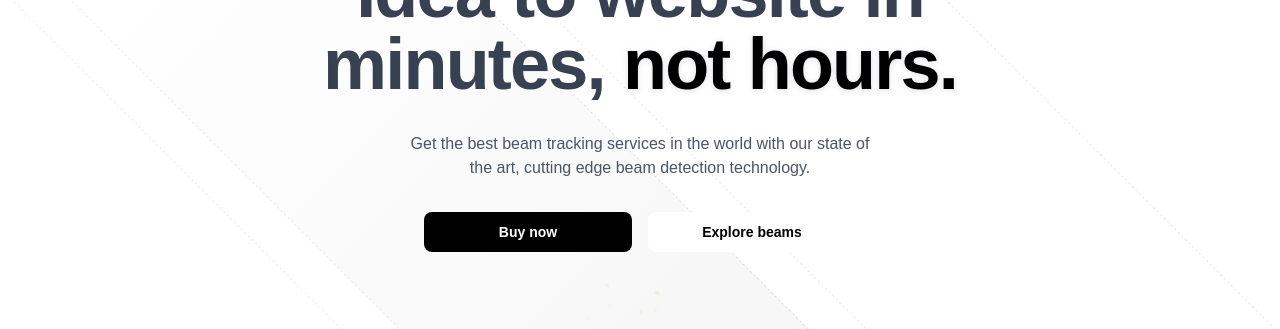
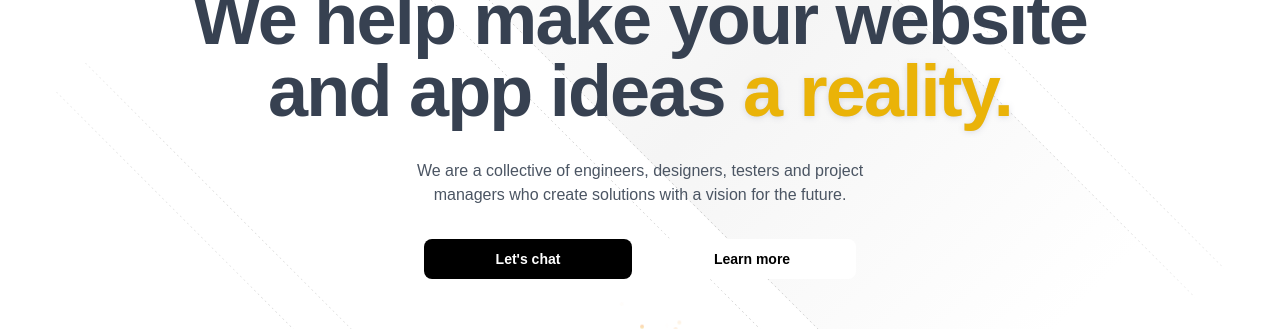
Before and after one commit to elcarp/collectif, a Next.js app: page / in a window 1280 px wide. Shown: the part 220-549 px from the top of the page. Built offline with nearby package versions, Linux system fonts and the light colour scheme.

Commit message:
hide screenshot section

```diff
--- a/components/hero/index.tsx
+++ b/components/hero/index.tsx
@@ -2,7 +2,7 @@
 import React, { useRef, useEffect, useState } from 'react'
 import { AnimatePresence, motion } from 'framer-motion'
 import Image from 'next/image'
-import { cn } from '@/lib/utils'
+import { cn } from '~lib/utils'
 import Balancer from 'react-wrap-balancer'
 import Link from 'next/link'
 
@@ -58,34 +58,34 @@ export default function Hero() {
 
       <h2 className='text-balance relative z-50 mx-auto mb-4 mt-4 max-w-4xl text-center text-3xl font-semibold tracking-tight text-gray-700 dark:text-neutral-300 md:text-7xl'>
         <Balancer>
-          Idea to website in minutes,{' '}
+          We help make your website and app ideas{' '}
           <div className='relative mx-auto inline-block w-max [filter:drop-shadow(0px_1px_3px_rgba(27,_37,_80,_0.14))]'>
-            <div className='text-black [text-shadow:0_0_rgba(0,0,0,0.1)] dark:text-white'>
-              <span className=''>not hours.</span>
+            <div className='text-yellow-500 [text-shadow:0_0_rgba(0,0,0,0.1)] dark:text-white'>
+              <span className=''>a reality.</span>
             </div>
           </div>
         </Balancer>
       </h2>
       <p className='relative z-50 mx-auto mt-4 max-w-lg px-4 text-center text-base/6 text-gray-600 dark:text-gray-200'>
-        Get the best beam tracking services in the world with our state of the
-        art, cutting edge beam detection technology.
+        We are a collective of engineers, designers, testers and project managers who create
+        solutions with a vision for the future.
       </p>
       <div className='mb-10 mt-8 flex w-full flex-col items-center justify-center gap-4 px-8 sm:flex-row md:mb-20'>
         <Link
           href='#'
           className='group relative z-20 flex h-10 w-full cursor-pointer items-center justify-center space-x-2 rounded-lg bg-black p-px px-4 py-2 text-center text-sm font-semibold leading-6 text-white no-underline transition duration-200 dark:bg-white dark:text-black sm:w-52'>
-          Buy now
+          Let's chat
         </Link>
         <Link
           href='/pricing'
           className='group relative z-20 flex h-10 w-full cursor-pointer items-center justify-center space-x-2 rounded-lg bg-white p-px px-4 py-2 text-sm font-semibold leading-6 text-black no-underline shadow-input transition duration-200 hover:-translate-y-0.5 dark:bg-neutral-800 dark:text-white sm:w-52'>
-          Explore beams
+          Learn more
         </Link>
       </div>
       <div
         ref={containerRef}
-        className='relative mx-auto max-w-7xl rounded-[32px] border border-neutral-200/50 bg-neutral-100 p-2 backdrop-blur-lg dark:border-neutral-700 dark:bg-neutral-800/50 md:p-4'>
-        <div className='rounded-[24px] border border-neutral-200 bg-white p-2 dark:border-neutral-700 dark:bg-black'>
+        className='relative opacity-0 mx-auto max-w-7xl rounded-[32px] border border-neutral-200/50 bg-neutral-100 p-2 backdrop-blur-lg dark:border-neutral-700 dark:bg-neutral-800/50 md:p-4'>
+        {/* <div className='rounded-[24px] border border-neutral-200 bg-white p-2 dark:border-neutral-700 dark:bg-black'>
           <Image
             src='https://assets.aceternity.com/pro/aceternity-landing.webp'
             alt='header'
@@ -93,7 +93,7 @@ export default function Hero() {
             height={1080}
             className='rounded-[20px]'
           />
-        </div>
+        </div> */}
       </div>
     </div>
   )
```
